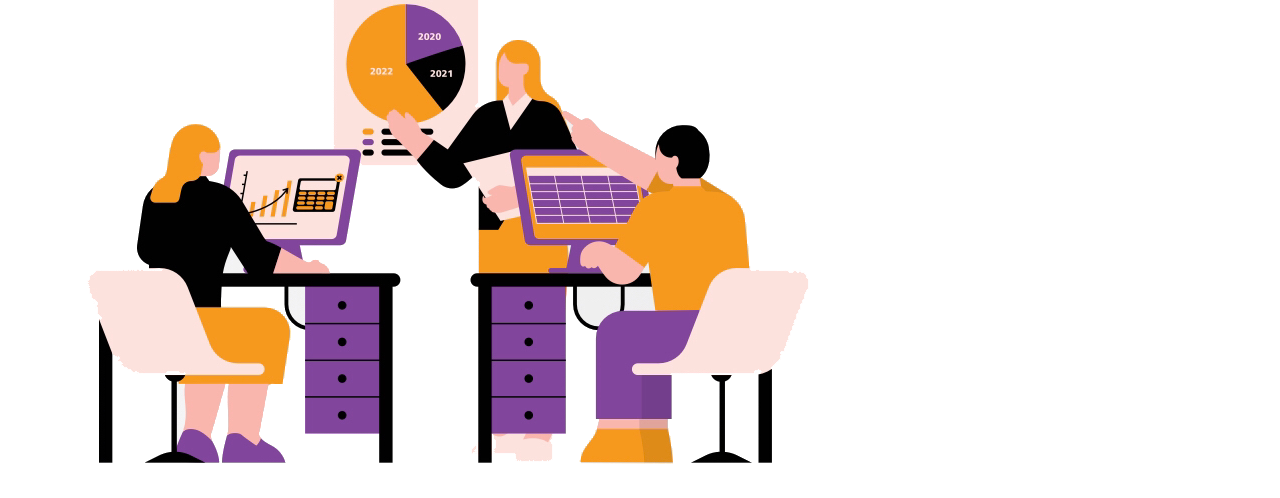
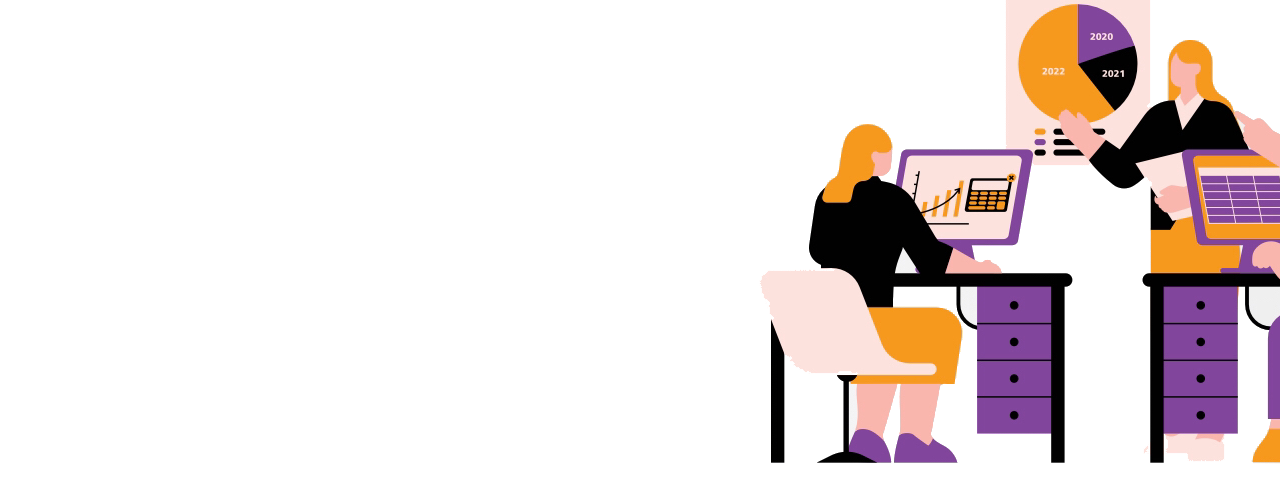
Before and after one commit to laboud/web-dream1, a plain HTML site: page index.html in a window 1280 px wide. Shown: the part 462-960 px from the top of the page. Drawn offline with Linux system fonts and the light colour scheme.

Commit message:
change image

```diff
--- a/style.css
+++ b/style.css
@@ -129,9 +129,9 @@ h1{
     text-align: center;
 }
 div.img-web{
-    width: 70%;
+    width: 140rem;
     display: flex;
     align-items: center;
-    justify-content: center;
+    justify-content: space-between;
     flex-direction: column;
 }
```
